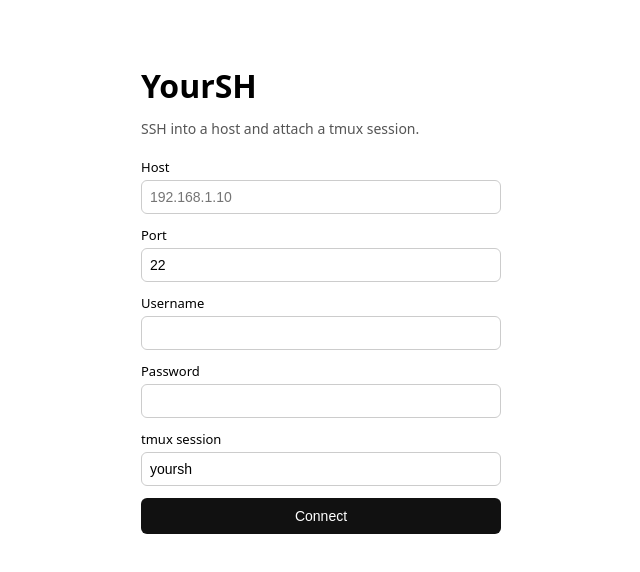
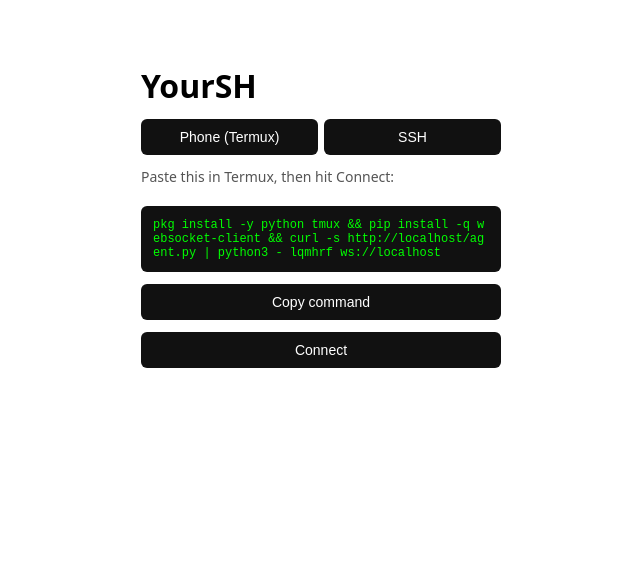
Before and after one commit to SodiqovSardor/yoursh, a Vue app: page / in a window 1280 px wide. Shown: the top 572 px of the page, without its empty margins (319-959 px from the left). Built offline with nearby package versions, Linux system fonts and the light colour scheme.

Commit message:
Add reverse-connect mode: Termux agent + session pairing (NAT-proof)

```diff
--- a/src/components/ConnectForm.vue
+++ b/src/components/ConnectForm.vue
@@ -1,8 +1,9 @@
 <script setup lang="ts">
-import { reactive } from 'vue'
+import { reactive, ref } from 'vue'
 import type { SshConfig } from '../types'
 
 const emit = defineEmits<{ (e: 'connect', cfg: SshConfig): void }>()
+const mode = ref<'phone' | 'ssh'>('phone')
 
 const form = reactive<SshConfig>({
   host: '',
@@ -11,18 +12,44 @@ const form = reactive<SshConfig>({
   password: '',
   session: 'yoursh',
 })
+
+// ponytail: random pairing id, embedded in the command the phone runs
+const pairId = Math.random().toString(36).slice(2, 8)
+const ORIGIN = location.origin
+const WSS = ORIGIN.replace(/^http/, 'ws')
+const cmd = `pkg install -y python tmux && pip install -q websocket-client && curl -s ${ORIGIN}/agent.py | python3 - ${pairId} ${WSS}`
+
+function connect() {
+  if (mode.value === 'phone') emit('connect', { ...form, mode: 'agent', session: pairId })
+  else emit('connect', { ...form, mode: 'ssh' })
+}
+
+function copy() {
+  navigator.clipboard.writeText(cmd)
+}
 </script>
 
 <template>
-  <form class="connect" @submit.prevent="emit('connect', { ...form })">
+  <form class="connect" @submit.prevent="connect">
     <h1>YourSH</h1>
-    <p>SSH into a host and attach a tmux session.</p>
+    <div class="tabs">
+      <button type="button" :class="{ on: mode === 'phone' }" @click="mode = 'phone'">Phone (Termux)</button>
+      <button type="button" :class="{ on: mode === 'ssh' }" @click="mode = 'ssh'">SSH</button>
+    </div>
 
-    <label>Host<input v-model="form.host" required placeholder="192.168.1.10" /></label>
-    <label>Port<input v-model.number="form.port" type="number" required /></label>
-    <label>Username<input v-model="form.username" required /></label>
-    <label>Password<input v-model="form.password" type="password" required /></label>
-    <label>tmux session<input v-model="form.session" placeholder="yoursh" /></label>
+    <template v-if="mode === 'phone'">
+      <p>Paste this in Termux, then hit Connect:</p>
+      <pre class="cmd">{{ cmd }}</pre>
+      <button type="button" class="copy" @click="copy">Copy command</button>
+    </template>
+
+    <template v-else>
+      <label>Host<input v-model="form.host" required placeholder="1.2.3.4" /></label>
+      <label>Port<input v-model.number="form.port" type="number" required /></label>
+      <label>Username<input v-model="form.username" required /></label>
+      <label>Password<input v-model="form.password" type="password" required /></label>
+      <label>tmux session<input v-model="form.session" placeholder="yoursh" /></label>
+    </template>
 
     <button type="submit">Connect</button>
   </form>
--- a/src/composables/useTerminal.ts
+++ b/src/composables/useTerminal.ts
@@ -26,6 +26,8 @@ export function useTerminal(container: HTMLElement, config: SshConfig) {
       let msg: any
       try { msg = JSON.parse(e.data) } catch { msg = null }
       if (msg?.type === 'error') term.writeln(`\r\n\x1b[31m${msg.msg}\x1b[0m`)
+      else if (msg?.type === 'waiting')
+        term.writeln('\r\nWaiting for terminal to connect… run the command in Termux.\r\n')
       return
     }
     term.write(new Uint8Array(e.data))
--- a/src/style.css
+++ b/src/style.css
@@ -26,6 +26,43 @@ body {
   margin: 0 0 8px;
   color: #555;
   font-size: 14px;
+}
+
+.tabs {
+  display: flex;
+  gap: 6px;
+}
+
+.tabs button {
+  flex: 1;
+  padding: 8px;
+  border: 1px solid #ccc;
+  border-radius: 6px;
+  background: #fff;
+  cursor: pointer;
+  font-size: 13px;
+}
+
+.tabs button.on {
+  border-color: #111;
+  background: #111;
+  color: #fff;
+}
+
+.cmd {
+  background: #111;
+  color: #0f0;
+  padding: 12px;
+  border-radius: 6px;
+  font-size: 12px;
+  white-space: pre-wrap;
+  word-break: break-all;
+  margin: 0;
+}
+
+.copy {
+  background: #eee;
+  color: #111;
 }
 
 .connect label {
--- a/src/types.ts
+++ b/src/types.ts
@@ -4,4 +4,5 @@ export interface SshConfig {
   username: string
   password: string
   session?: string
+  mode?: 'ssh' | 'agent'
 }
```
Also changed, not shown: 2 other files (tests, documents, lock files or other folders).
